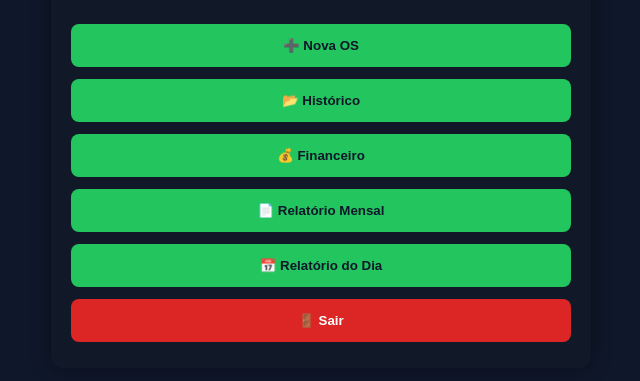
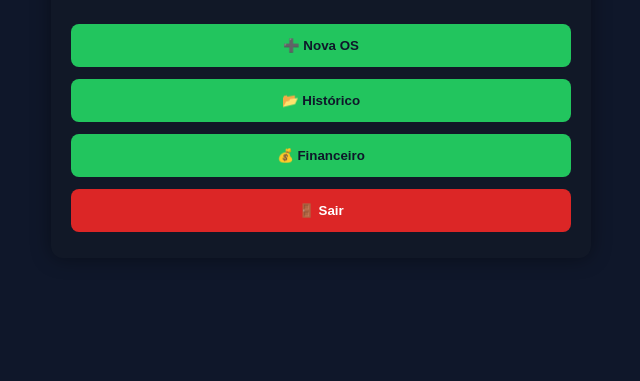
Before and after one commit to LACellcelulares/lacellsistema, a Flask app: template templates/painel.html in a window 1280 px wide. Shown: the part 152-533 px from the top of the page, without its empty margins (319-959 px from the left). Run offline with Flask 3, Linux system fonts and the light colour scheme; the template is opened without the code that fills it, so the values that code supplies are empty.

Commit message:
Update painel.html

```diff
--- a/templates/painel.html
+++ b/templates/painel.html
@@ -67,8 +67,6 @@ button{
 <a href="/nova"><button>➕ Nova OS</button></a>
 <a href="/historico"><button>📂 Histórico</button></a>
 <a href="/financeiro"><button>💰 Financeiro</button></a>
-<a href="/relatorio"><button>📄 Relatório Mensal</button></a>
-<a href="/relatorio_dia"><button>📅 Relatório do Dia</button></a>
 <a href="/sair"><button class="sair">🚪 Sair</button></a>
 
 </div>
```
